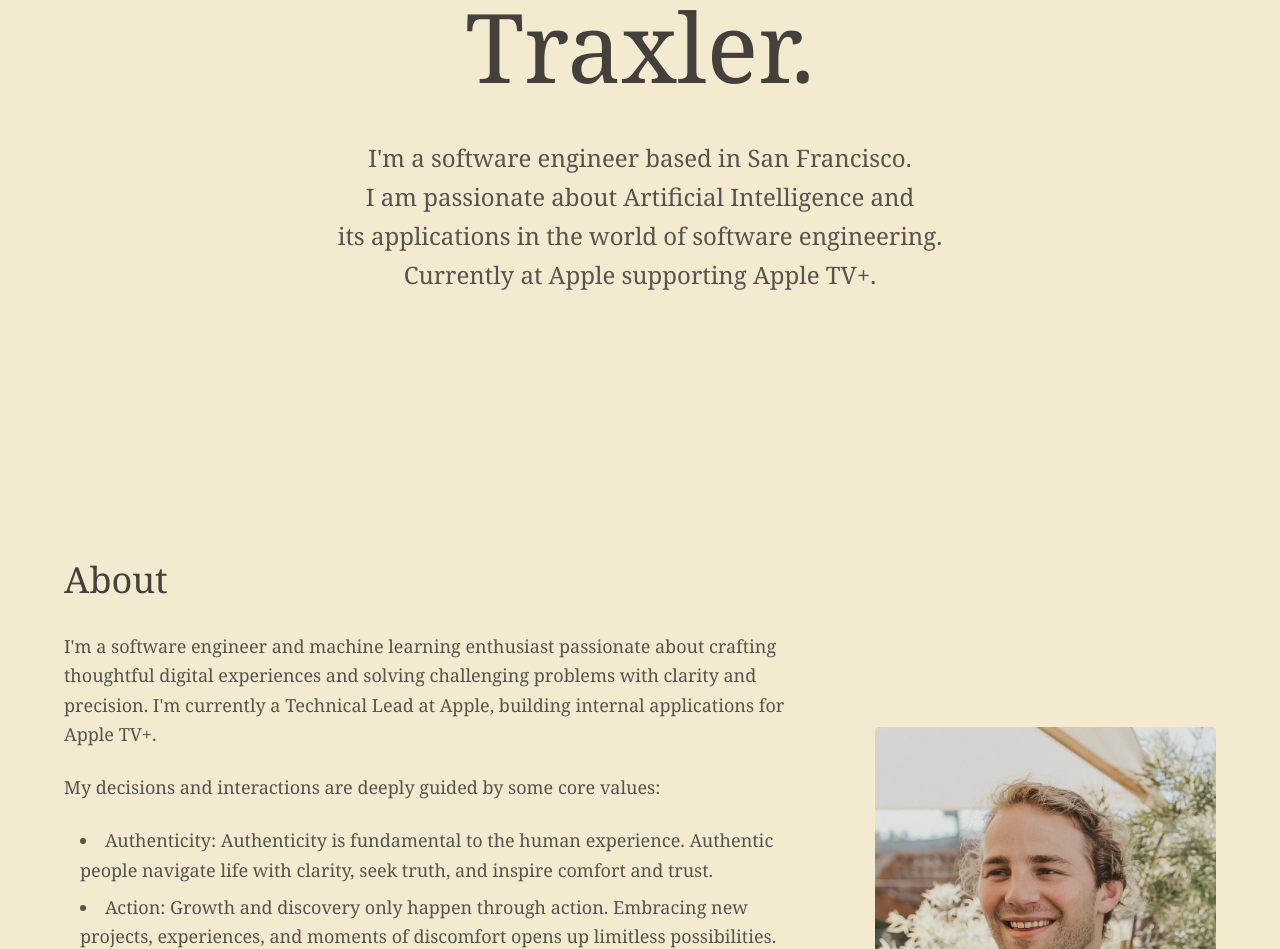
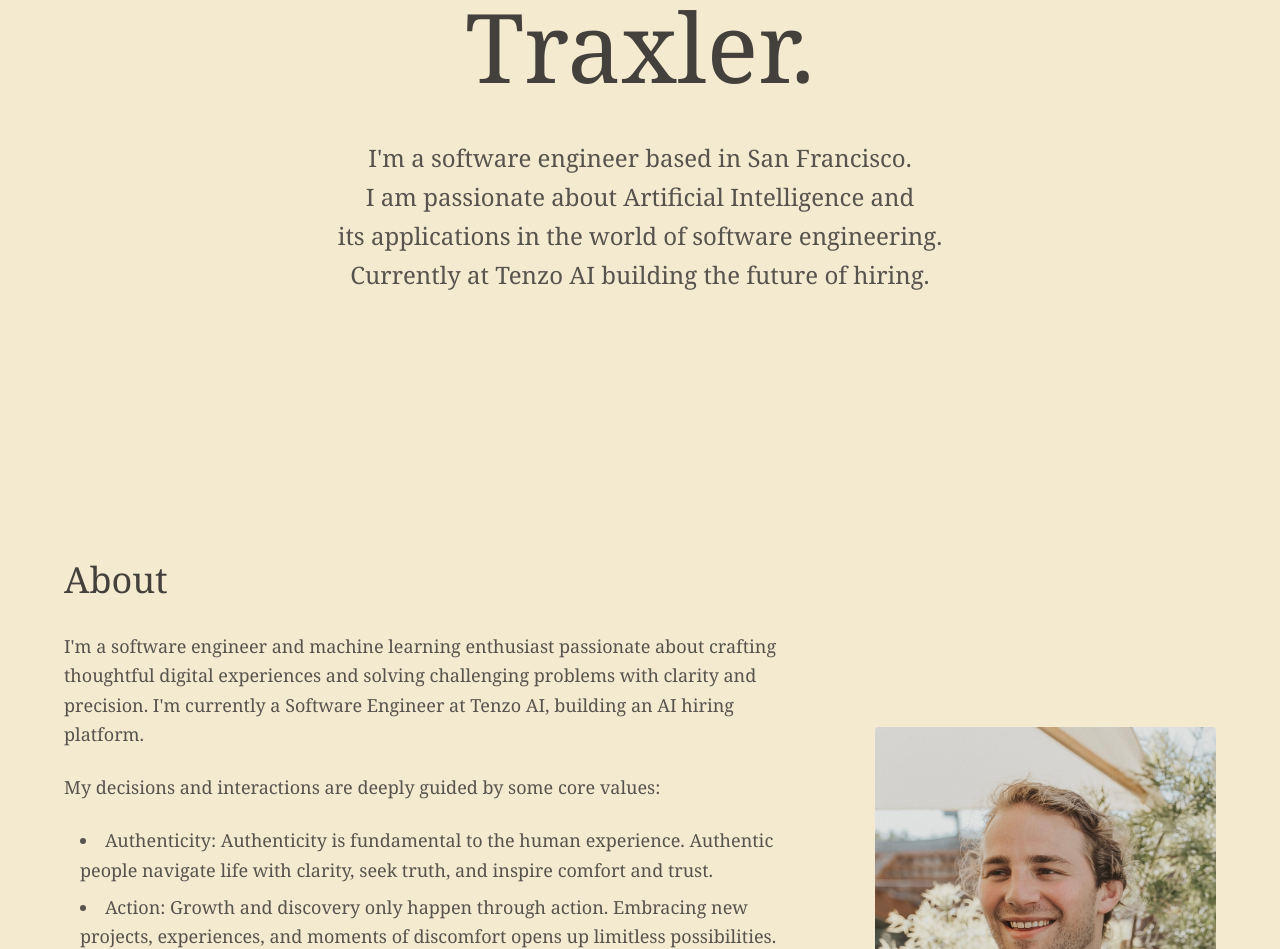
Before and after one commit to nathantraxler4/personal-website, a Next.js app: page / in a window 1280 px wide. Shown: the part 320-1269 px from the top of the page. Built offline with nearby package versions, Linux system fonts and the light colour scheme.

Commit message:
Update current position

```diff
--- a/src/components/AboutSection.tsx
+++ b/src/components/AboutSection.tsx
@@ -11,7 +11,7 @@ export default function AboutSection() {
             <div className="space-y-6 text-lg leading-relaxed text-stone-600 font-light">
               <p>
                 I&apos;m a software engineer and machine learning enthusiast passionate about crafting thoughtful digital experiences and solving challenging problems with clarity and precision.
-                I&apos;m currently a Technical Lead at Apple, building internal applications for Apple TV+.
+                I&apos;m currently a Software Engineer at Tenzo AI, building an AI hiring platform.
               </p>
               <p>
                 My decisions and interactions are deeply guided by some core values:
--- a/src/components/HeroSection.tsx
+++ b/src/components/HeroSection.tsx
@@ -14,7 +14,7 @@ export default function HeroSection() {
           <br />
           its applications in the world of software engineering.
           <br />
-          Currently at Apple supporting Apple TV+.
+          Currently at Tenzo AI building the future of hiring.
         </p>
       </div>
     </section>
```
